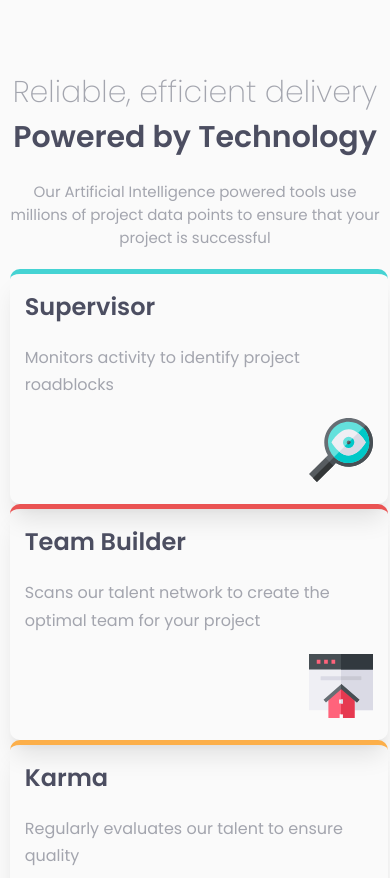
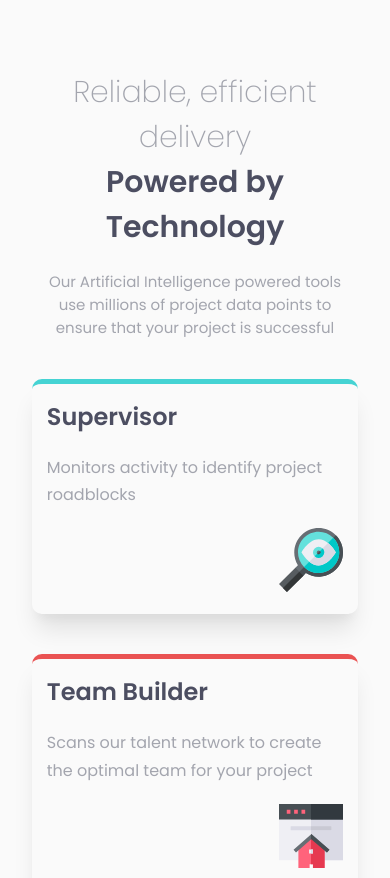
Before and after one commit to codekesh/Four-card-feature-section, a plain HTML site: page index.html in a window 390 px wide. Shown: the top 878 px of the page. Drawn offline with Linux system fonts and the light colour scheme.

Commit message:
Update mobile_design.css

```diff
--- a/CSS/mobile_design.css
+++ b/CSS/mobile_design.css
@@ -20,7 +20,7 @@ body {
 
 .heading {
     text-align: center;
-    width: 100%;
+    width: 85%;
     margin: auto;
     font-size: 15px;
 }
@@ -41,10 +41,11 @@ body {
 }
 
 .card {
-    box-shadow: rgba(0, 0, 0, 0.1) 0px 20px 25px -5px, rgba(0, 0, 0, 0.04) 0px 10px 10px -5px;
-    width: 94%;
+    box-shadow: rgb(0 0 0 / 10%) 0px 20px 25px -5px, rgb(0 0 0 / 4%) 0px 10px 10px -5px;
+    width: 80%;
     padding: 15px;
     border-radius: 10px;
+    margin: 20px auto;
 }
 
 .Supervisior {
```
